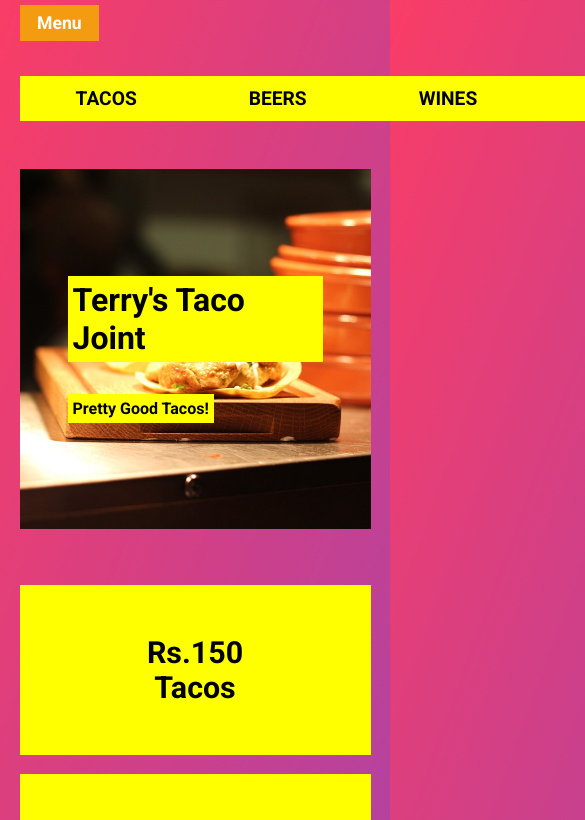
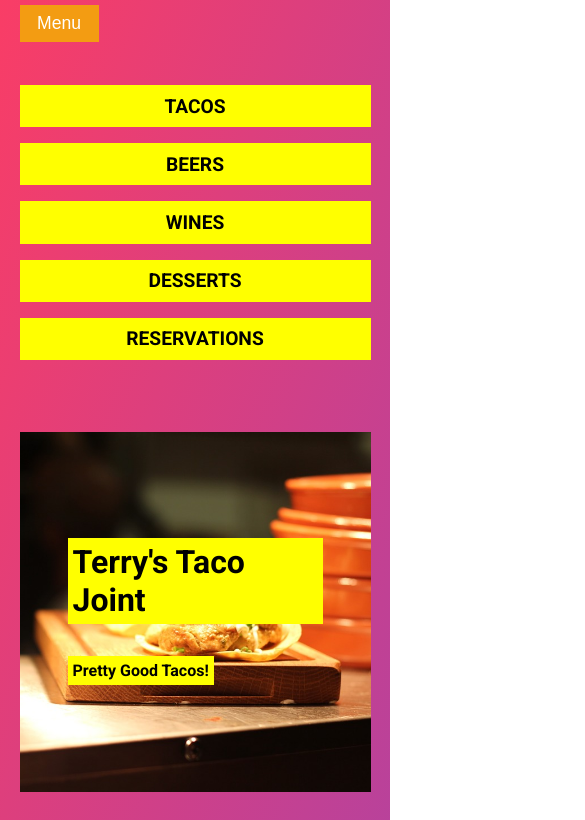
Before and after one commit to DhavalGojiya/Dhaval-Resto-Demo, a plain HTML site: page index.html in a window 390 px wide. Both pictures are taken after a click on the button "Menu". Shown: the top 820 px of the page, 585 px wide, since content can reach past the window. Drawn offline with Linux system fonts and the light colour scheme.

Commit message:
this is changed

```diff
--- a/index.html
+++ b/index.html
@@ -1,6 +1,9 @@
 <!DOCTYPE html>
 <html lang="en">
   <head>
+    <meta charset="UTF-8">
+    <meta http-equiv="X-UA-Compatible" content="IE=edge">
+    <meta name="viewport" content="width=device-width, initial-scale=1.0">
     <title>Food Landing Website</title>
     <link rel="stylesheet" href="style.css" />
   </head>
--- a/style.css
+++ b/style.css
@@ -4,11 +4,11 @@
   box-sizing: border-box;
   margin: 0;
   padding: 0;
-  font-family: "Roboto", sans-serif;
 }
 
 body {
   background: linear-gradient(110deg, #f93d66, #6d47d9);
+  font-family: "Roboto", sans-serif;
   background-size: cover;
   background-position: center;
 }
@@ -19,15 +19,17 @@ body {
   display: flex;
   flex-direction: row;
   justify-content: space-between;
-  margin: 1.2rem 0;
+  margin: 2.2rem 0;
 }
 
-.menu ul li {
-  margin-top: 1rem;
+.menu-list li {
+  width: 18%;
+  background-color: green;
 }
 
 .menu ul li a {
   display: block;
+  width: 100%;
   text-decoration: none;
   text-transform: uppercase;
   text-align: center;
@@ -35,7 +37,7 @@ body {
   font-weight: 300;
   background-color: yellow;
   color: black;
-  padding: 0.7rem 3.5rem;
+  padding: 0.6rem 0;
 }
 
 .main-container {
@@ -208,10 +210,16 @@ body {
 
   .menu-list {
     display: none;
+    flex-direction: column;
+  }
+
+  .menu-list li {
+    width: 100%;
+    margin: 0.5rem 0;
   }
 
   .display_none {
-    display: inline-flex;
+    display: flex;
   }
 }
 
```
